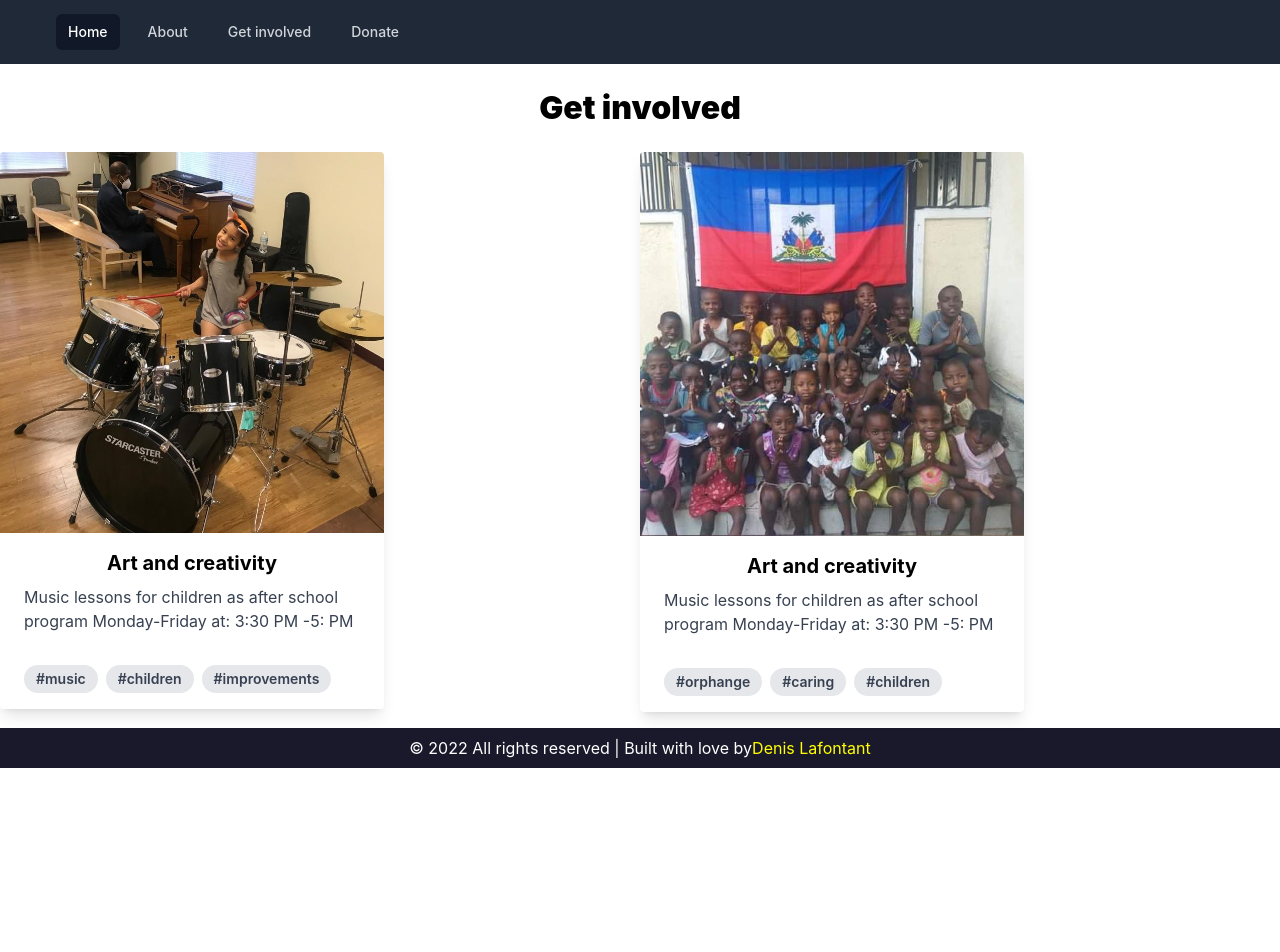
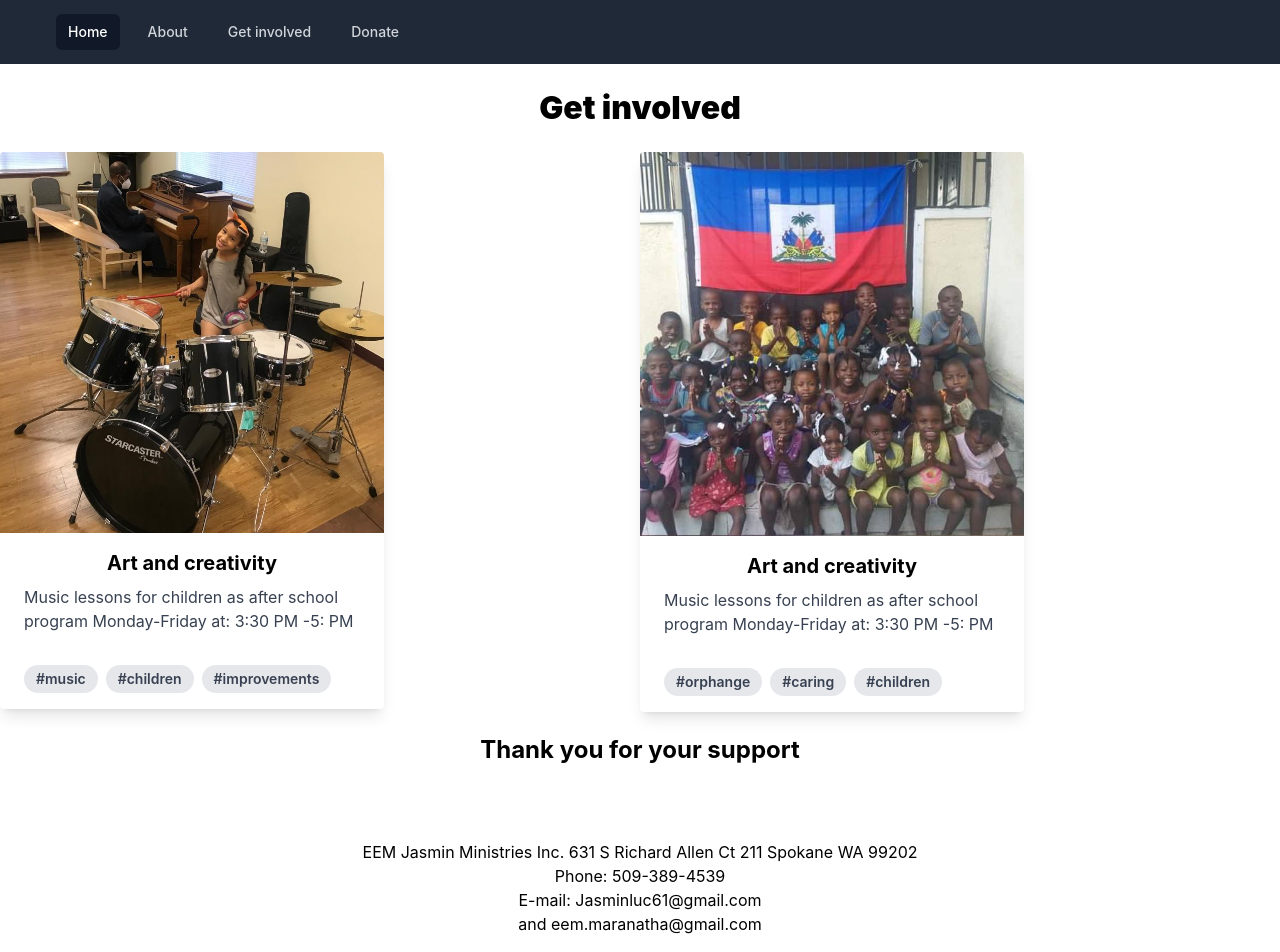
Before and after one commit to icebox827/jasmin-ministries, a React (Create React App) app: page /involved in a window 1280 px wide. Shown: the top 952 px of the page. Before the commit the page ends 800 px from the top, so only its background shows below. Built offline with nearby package versions, Linux system fonts and the light colour scheme.

Commit message:
Create video frame

```diff
--- a/package.json
+++ b/package.json
@@ -16,6 +16,7 @@
     "react-dom": "^18.2.0",
     "react-router-dom": "^6.3.0",
     "react-scripts": "5.0.1",
+    "react-youtube": "^9.0.3",
     "web-vitals": "^2.1.4"
   },
   "scripts": {
--- a/src/components/Activities.js
+++ b/src/components/Activities.js
@@ -6,7 +6,7 @@ function Activities() {
   return (
     <div className="container">
       <h1 className="text-center mt-5 title">Get involved</h1>
-      <div className="flex justify-center mb-4">
+      <div className="flex justify-center mb-4 hover:flex">
         <div className="w-1/2 mt-5">
           <div className="max-w-sm rounded overflow-hidden shadow-lg">
             <img className="w-full h-auto" src={Music} alt="Sunset in the mountains" />
--- /dev/null
+++ b/src/components/Videoframe.js
@@ -0,0 +1,29 @@
+import React from 'react';
+import YouTube from 'react-youtube';
+
+function Video() {
+  const VideoOnready = (e) => {
+    e.target.pauseVideo();
+  };
+
+  const opts = {
+    playerVars: {
+      autoplay: true,
+    },
+  };
+
+  return (
+    <div className="container mx-auto">
+      <div className="video-container">
+        <YouTube
+          videoId="LG8CC1CtzGA"
+          opts={opts}
+          onReady={VideoOnready}
+        />
+      </div>
+    </div>
+
+  );
+}
+
+export default Video;
--- a/src/components/volunteer.js
+++ b/src/components/volunteer.js
@@ -1,15 +1,24 @@
-import react from 'react';
+import React from 'react';
+import Video from './Videoframe';
 
 function Volunteer() {
   return (
     <div className="container mx-auto">
-      <h3>
+      <h2 className="text-center mt-5 sub-title">Thank you for your support</h2>
+      <br />
+      <Video />
+      <br />
+      <br />
+      <h3 className="text-center mb-4">
         EEM Jasmin Ministries Inc.
         631 S Richard Allen Ct 211
         Spokane WA 99202
-        Phone #509-389-4539
-        E-mail Jasminluc61@gmail.com
-        And eem.maranatha@gmail.com
+        <br />
+        Phone: 509-389-4539
+        <br />
+        E-mail: Jasminluc61@gmail.com
+        <br />
+        and eem.maranatha@gmail.com
       </h3>
     </div>
   );
--- a/src/containers/Involved.js
+++ b/src/containers/Involved.js
@@ -1,10 +1,12 @@
 import React from 'react';
 import Activities from '../components/Activities';
+import Volunteer from '../components/volunteer';
 
 function Involved() {
   return (
     <div className="container mx-auto">
       <Activities />
+      <Volunteer />
     </div>
   );
 }
--- a/src/styles/App.css
+++ b/src/styles/App.css
@@ -51,6 +51,11 @@
   color: blue;
 }
 
+.video-container {
+  display: flex;
+  justify-content: center;
+}
+
 footer {
   height: 5vh;
   background-color: rgb(26, 25, 43);
```
Also changed, not shown: 1 other file (tests, documents, lock files or other folders).
